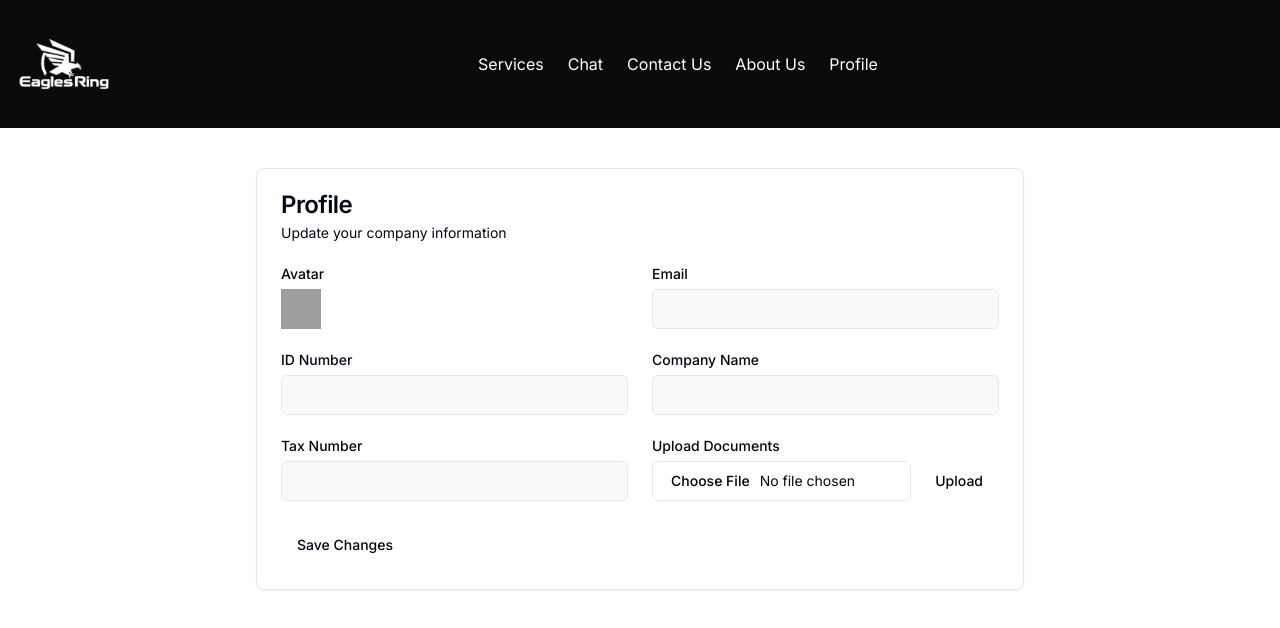
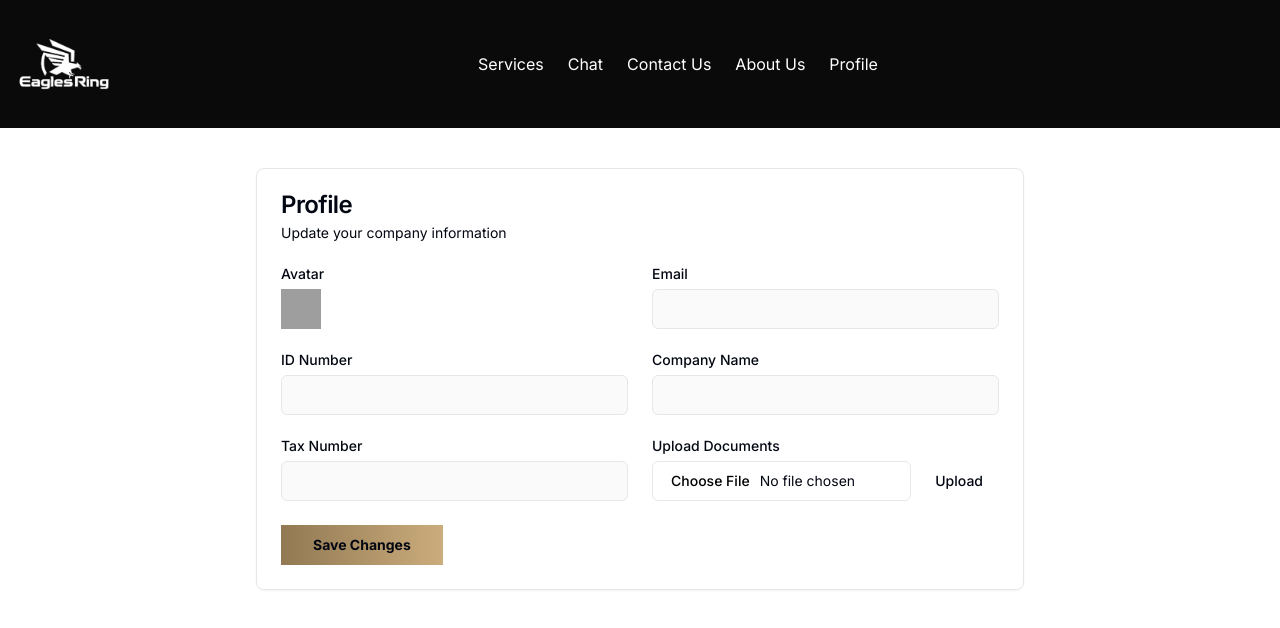
Before and after one commit to SiphesihleMazibuko/EaglesRing2.0, a Next.js app: page /profilecontent in a window 1280 px wide. Shown: the top 628 px of the page. Built offline with nearby package versions, Linux system fonts and the light colour scheme; grey boxes are pictures that could not be loaded.

Commit message:
Changed styling fro the button

```diff
--- a/src/app/profilecontent/page.tsx
+++ b/src/app/profilecontent/page.tsx
@@ -117,7 +117,7 @@ export function Profile() {
                 <Label htmlFor="documents">Upload Documents</Label>
                 <div className="flex items-center gap-2">
                   <Input id="documents" type="file" onChange={(e) => setFile(e.target.files[0])} />
-                  <Button onClick={handleFileUpload}>Upload</Button>
+                  <Button onClick={handleFileUpload} className="hover:underline">Upload</Button>
                 </div>
                 {errors.file && <p className="text-destructive
 ">{errors.file}</p>}
@@ -126,7 +126,7 @@ export function Profile() {
           </CardContent>
           <CardFooter>
             <div className="flex justify-end">
-              <Button onClick={handleSaveChanges}>Save Changes</Button>
+              <Button onClick={handleSaveChanges} className="hidden md:block text-white font-bold text-sm py-2 px-8 rounded cursor-pointer transition-all ease-in-out duration-300 hover:text-[#917953] hover:bg-black hover:outline-[#917953] outline-none bg-gradient-to-r from-[#917953] to-[#CBAC7C]">Save Changes</Button>
             </div>
           </CardFooter>
         </Card>
```
